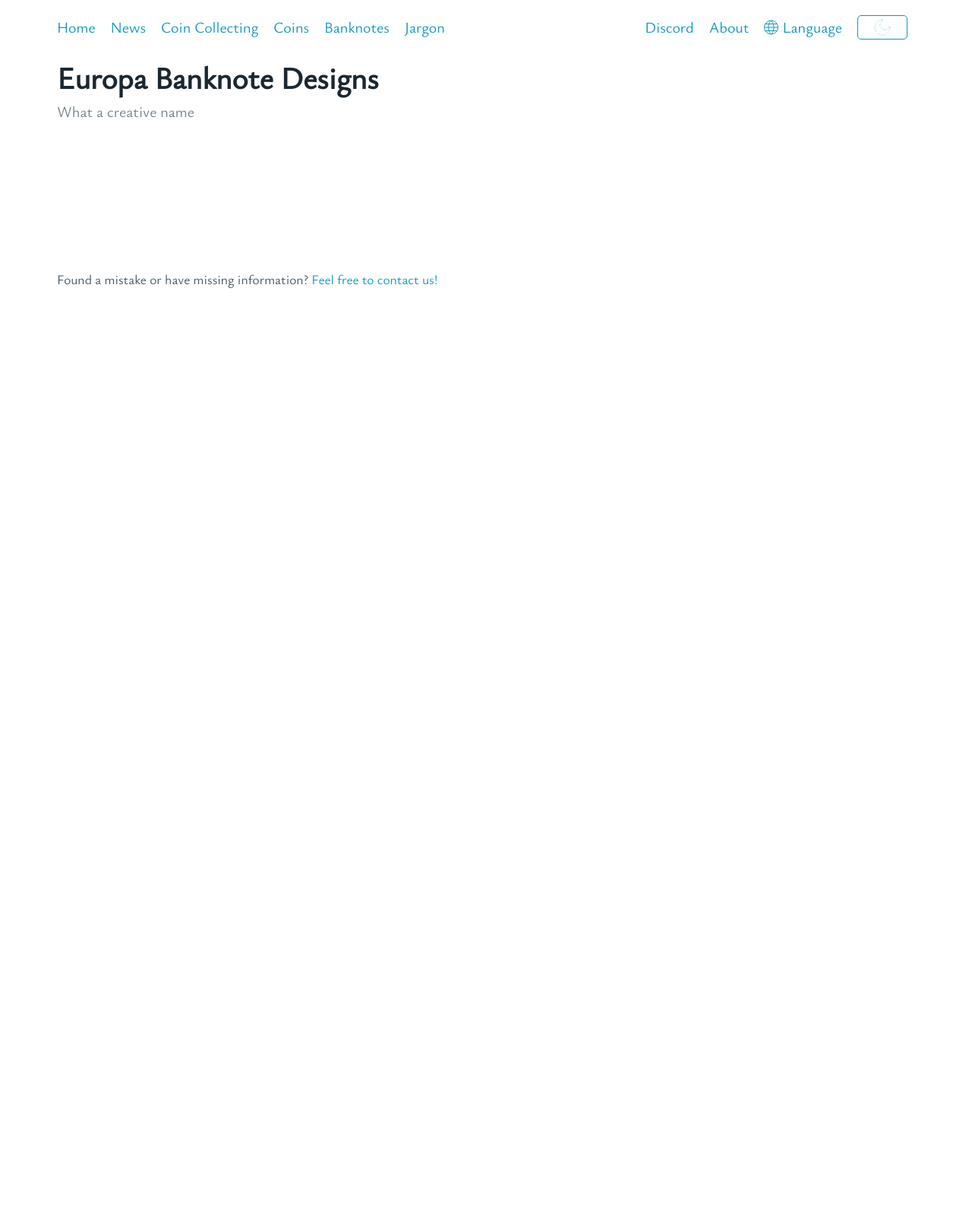
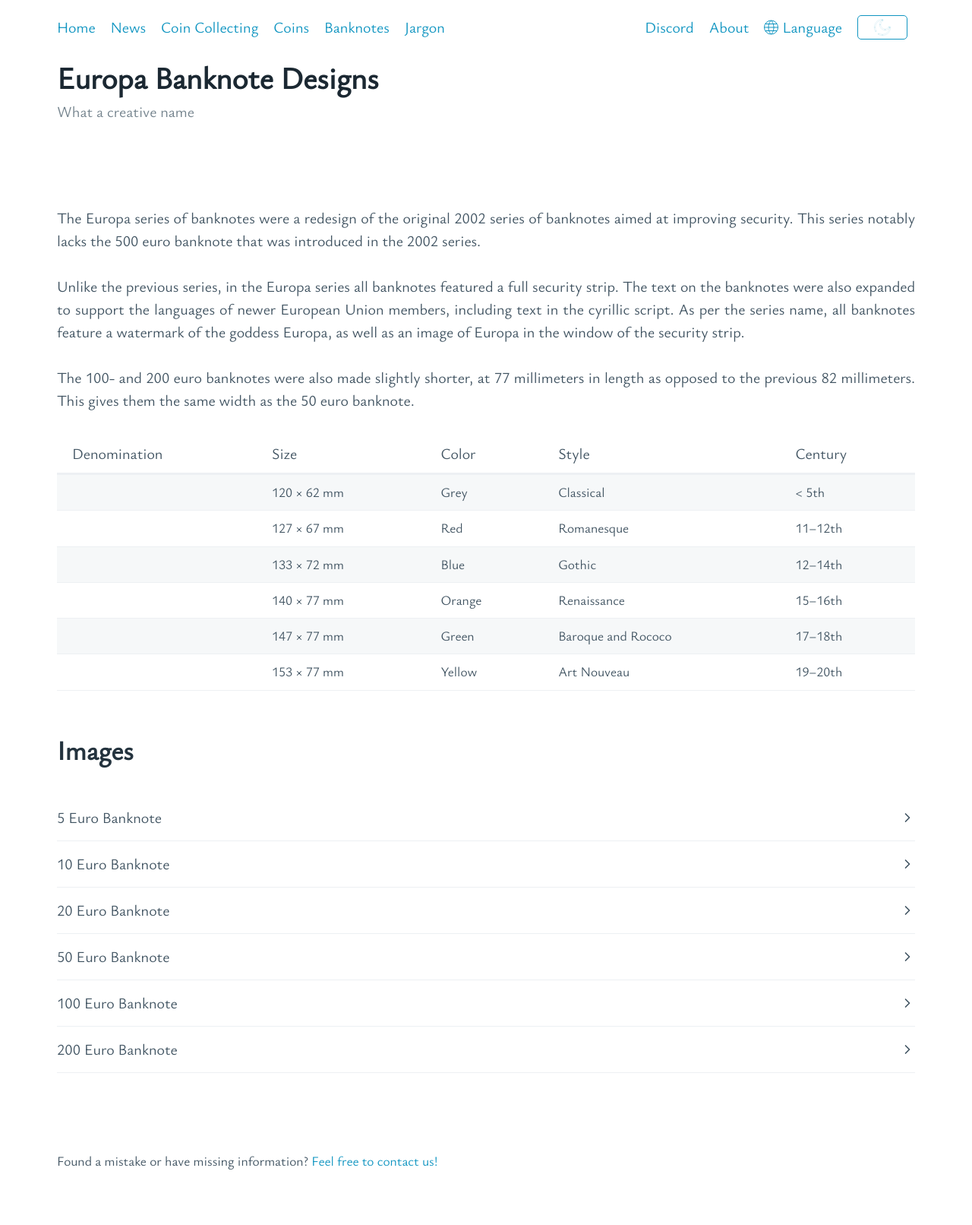
Before and after one commit to Mango0x45/ToBeNamed, a Python web app: template src/templates/notes/designs/europa.html in a window 1280 px wide. Shown: the whole page at 76% size. Before the commit the page ends 379 px from the top, so only its background shows below. Run offline with Jinja, Linux system fonts and the light colour scheme; the template is opened without the code that fills it: most values are stand-ins (such as "Sample title", 1, 10 or a date in 2020).

Commit message:
Add a page on the Europa series designs

```diff
--- a/src/templates/notes/designs/europa.html
+++ b/src/templates/notes/designs/europa.html
@@ -11,6 +11,168 @@
 </header>
 
 <main>
+	<p>
+		{% trans %}
+		The Europa series of banknotes were a redesign of the original 2002 series
+		of banknotes aimed at improving security.  This series notably lacks the 500
+		euro banknote that was introduced in the 2002 series.
+		{% endtrans %}
+	</p>
+
+	<p>
+		{% trans %}
+		Unlike the previous series, in the Europa series all banknotes featured a
+		full security strip.  The text on the banknotes were also expanded to
+		support the languages of newer European Union members, including text in the
+		cyrillic script.  As per the series name, all banknotes feature a watermark
+		of the goddess Europa, as well as an image of Europa in the window of the
+		security strip.
+		{% endtrans %}
+	</p>
+
+	<p>
+		{% trans %}
+		The 100- and 200 euro banknotes were also made slightly shorter, at 77
+		millimeters in length as opposed to the previous 82 millimeters.  This gives
+		them the same width as the 50 euro banknote.
+		{% endtrans %}
+	</p>
+
+	<table role="grid">
+		<thead>
+			<tr>
+				<th>{{ _("Denomination") }}</th>
+				<th>{{ _("Size") }}</th>
+				<th>{{ _("Color") }}</th>
+				<th>{{ _("Style") }}</th>
+				<th>{{ _("Century") }}</th>
+			</tr>
+		</thead>
+		<tbody>
+			<tr>
+				<td>{{ eur_format(5, cents=False) }}</td>
+				<td>{{ _("120 × 62 mm") }}</td>
+				<td>{{ _("Grey") }}</td>
+				<td>{{ _("Classical") }}</td>
+				<td>{{ _("< 5th") }}</td>
+			</tr>
+			<tr>
+				<td>{{ eur_format(10, cents=False) }}</td>
+				<td>{{ _("127 × 67 mm") }}</td>
+				<td>{{ _("Red") }}</td>
+				<td>{{ _("Romanesque") }}</td>
+				<td>{{ _("11–12th") }}</td>
+			</tr>
+			<tr>
+				<td>{{ eur_format(20, cents=False) }}</td>
+				<td>{{ _("133 × 72 mm") }}</td>
+				<td>{{ _("Blue") }}</td>
+				<td>{{ _("Gothic") }}</td>
+				<td>{{ _("12–14th") }}</td>
+			</tr>
+			<tr>
+				<td>{{ eur_format(50, cents=False) }}</td>
+				<td>{{ _("140 × 77 mm") }}</td>
+				<td>{{ _("Orange") }}</td>
+				<td>{{ _("Renaissance") }}</td>
+				<td>{{ _("15–16th") }}</td>
+			</tr>
+			<tr>
+				<td>{{ eur_format(100, cents=False) }}</td>
+				<td>{{ _("147 × 77 mm") }}</td>
+				<td>{{ _("Green") }}</td>
+				<td>{{ _("Baroque and Rococo") }}</td>
+				<td>{{ _("17–18th") }}</td>
+			</tr>
+			<tr>
+				<td>{{ eur_format(200, cents=False) }}</td>
+				<td>{{ _("153 × 77 mm") }}</td>
+				<td>{{ _("Yellow") }}</td>
+				<td>{{ _("Art Nouveau") }}</td>
+				<td>{{ _("19–20th") }}</td>
+			</tr>
+		</tbody>
+	</table>
+
+	<h2>{{ _("Images") }}</h2>
+	<details>
+		<summary>{{ _("5 Euro Banknote") }}</summary>
+		<div class="bnote-design-container">
+			<img
+				src="/static/designs/europa/005-front.jpg"
+				alt="Front of a 5 euro banknote"
+			>
+			<img
+				src="/static/designs/europa/005-back.jpg"
+				alt="Back of a 5 euro banknote"
+			>
+		</div>
+	</details>
+	<details>
+		<summary>{{ _("10 Euro Banknote") }}</summary>
+		<div class="bnote-design-container">
+			<img
+				src="/static/designs/europa/010-front.jpg"
+				alt="Front of a 10 euro banknote"
+			>
+			<img
+				src="/static/designs/europa/010-back.jpg"
+				alt="Back of a 10 euro banknote"
+			>
+		</div>
+	</details>
+	<details>
+		<summary>{{ _("20 Euro Banknote") }}</summary>
+		<div class="bnote-design-container">
+			<img
+				src="/static/designs/europa/020-front.jpg"
+				alt="Front of a 20 euro banknote"
+			>
+			<img
+				src="/static/designs/europa/020-back.jpg"
+				alt="Back of a 20 euro banknote"
+			>
+		</div>
+	</details>
+	<details>
+		<summary>{{ _("50 Euro Banknote") }}</summary>
+		<div class="bnote-design-container">
+			<img
+				src="/static/designs/europa/050-front.jpg"
+				alt="Front of a 50 euro banknote"
+			>
+			<img
+				src="/static/designs/europa/050-back.jpg"
+				alt="Back of a 50 euro banknote"
+			>
+		</div>
+	</details>
+	<details>
+		<summary>{{ _("100 Euro Banknote") }}</summary>
+		<div class="bnote-design-container">
+			<img
+				src="/static/designs/europa/100-front.jpg"
+				alt="Front of a 100 euro banknote"
+			>
+			<img
+				src="/static/designs/europa/100-back.jpg"
+				alt="Back of a 100 euro banknote"
+			>
+		</div>
+	</details>
+	<details>
+		<summary>{{ _("200 Euro Banknote") }}</summary>
+		<div class="bnote-design-container">
+			<img
+				src="/static/designs/europa/200-front.jpg"
+				alt="Front of a 200 euro banknote"
+			>
+			<img
+				src="/static/designs/europa/200-back.jpg"
+				alt="Back of a 200 euro banknote"
+			>
+		</div>
+	</details>
 </main>
 
 {% endblock %}
```
Also changed, not shown: src/static/designs/europa/005-back.jpg (added), src/static/designs/europa/005-front.jpg (added), src/static/designs/europa/010-back.jpg (added), src/static/designs/europa/010-front.jpg (added), src/static/designs/europa/020-back.jpg (added), src/static/designs/europa/020-front.jpg (added), src/static/designs/europa/050-back.jpg (added), src/static/designs/europa/050-front.jpg (added), src/static/designs/europa/100-back.jpg (added), src/static/designs/europa/100-front.jpg (added), src/static/designs/europa/200-back.jpg (added), src/static/designs/europa/200-front.jpg (added).
